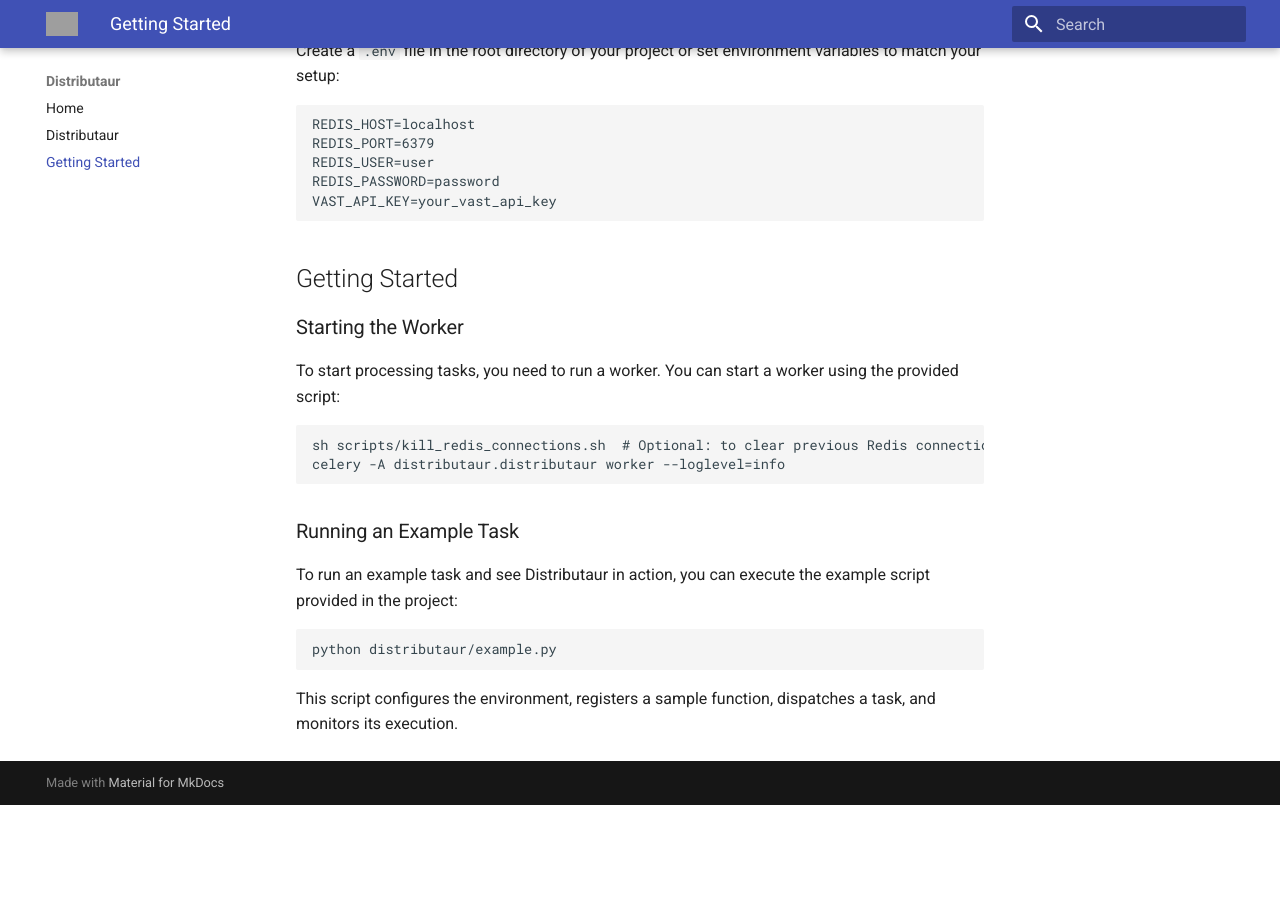
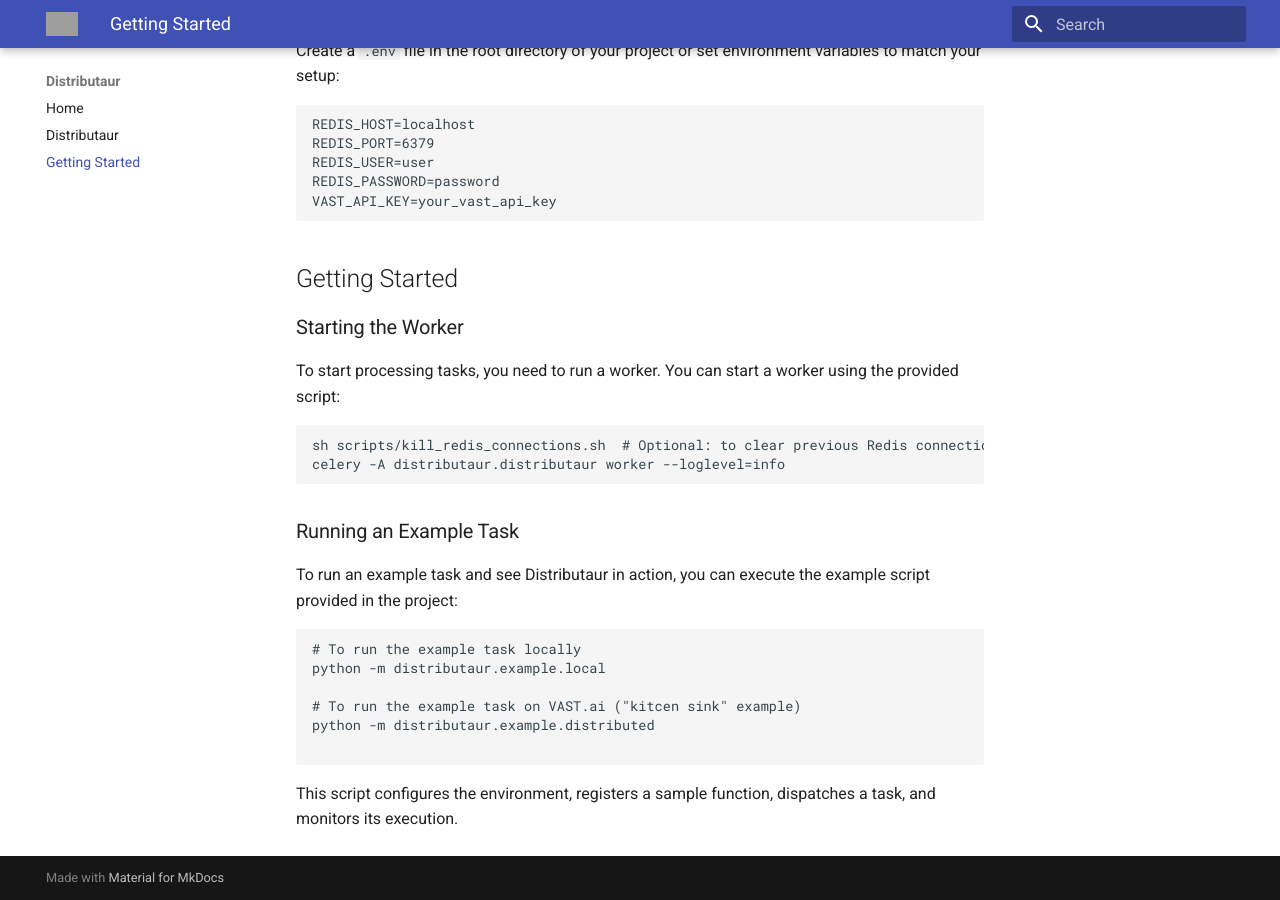
Before and after one commit to DeepAI-Research/Distributask, an MkDocs documentation site: the page built from docs/getting_started.md, in a window 1280 px wide and 900 px high, scrolled down 1019 px. Built offline with MkDocs 1.6.1 and Material for MkDocs 9.7.7, drawn with Linux system fonts in a browser that asks for light colours; before the commit the page ends 1824 px from its top, so only the background shows below that; grey boxes are pictures that could not be loaded.

Commit message:
distributed

````diff
--- a/docs/getting_started.md
+++ b/docs/getting_started.md
@@ -65,7 +65,12 @@
 To run an example task and see Distributaur in action, you can execute the example script provided in the project:
 
 ```bash
-python distributaur/example.py
+# To run the example task locally
+python -m distributaur.example.local
+
+# To run the example task on VAST.ai ("kitcen sink" example)
+python -m distributaur.example.distributed
+
 ```
 
 This script configures the environment, registers a sample function, dispatches a task, and monitors its execution.
````
Also changed, not shown: README.md (+6 -1 lines).
